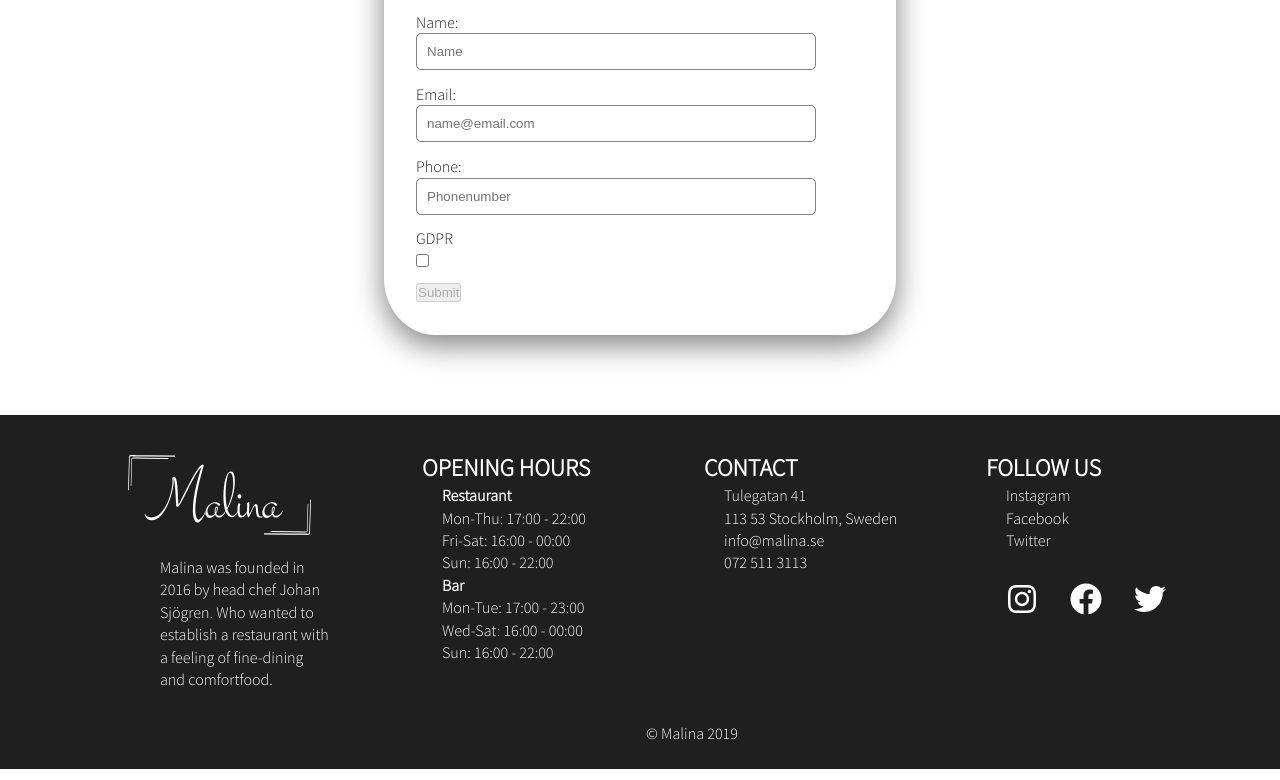
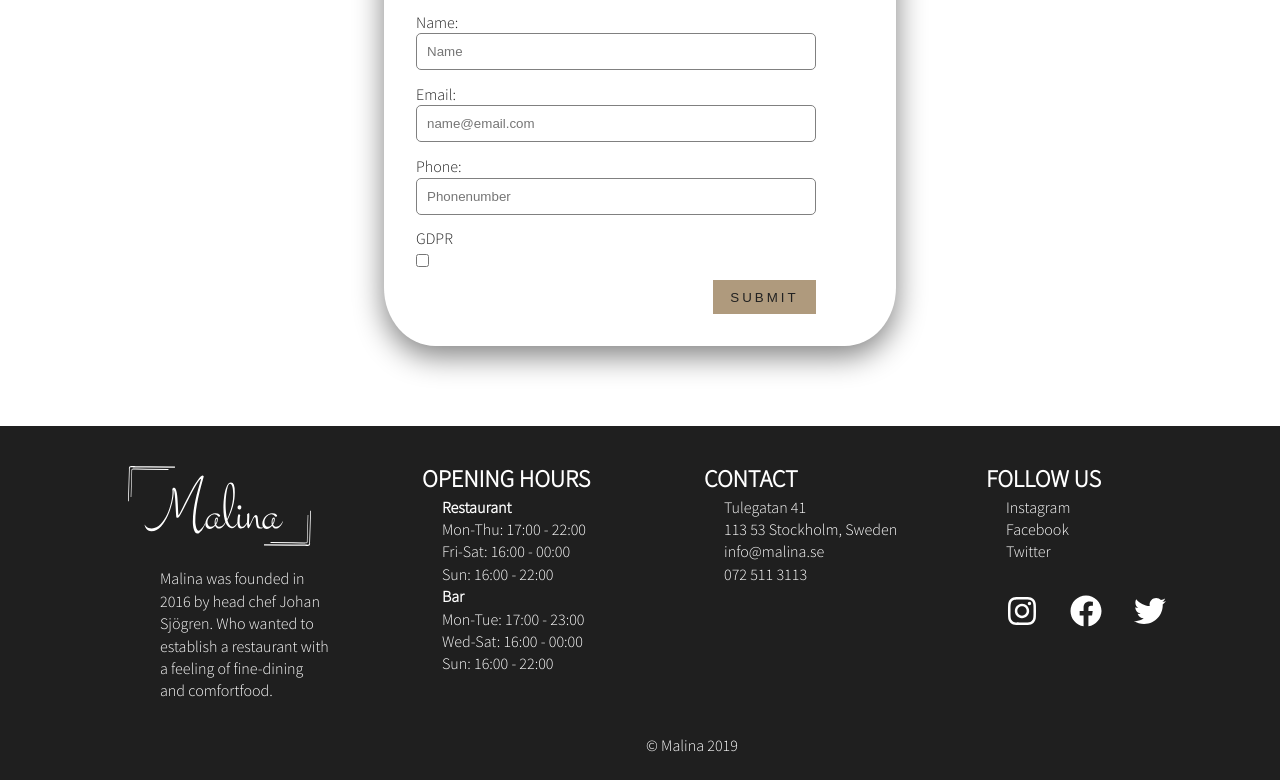
Before and after one commit to JuliaLahdo/malina-restaurant, a React (Create React App) app: page /Booking in a window 1280 px wide. Shown: the part 1376-2156 px from the top of the page. Built offline with nearby package versions, Linux system fonts and the light colour scheme; no server answers; the HTML template or start-up script is replaced by a standard one.

Commit message:
style button in booking form

```diff
--- a/src/Pages/Booking/Booking.css
+++ b/src/Pages/Booking/Booking.css
@@ -3,6 +3,25 @@
 .disabledSelectTime{
     display: none;
 }
+
+
+button {
+    float: right;
+    /* display: inline-block; */
+    text-decoration: none;
+    letter-spacing: 3px;;
+    color: #222;
+    background: #af9a7d;
+    padding: 0.4rem 0.9rem;
+    border: 3px solid #af9a7d;
+    transition: all 0.3s linear;
+    text-transform: uppercase;
+    cursor: pointer;
+  }
+  button:hover {
+    background: transparent;
+    color: #af9a7d;
+  }
 
 @media (min-width: 320px) {
     .bookingHeaderImage{
```
